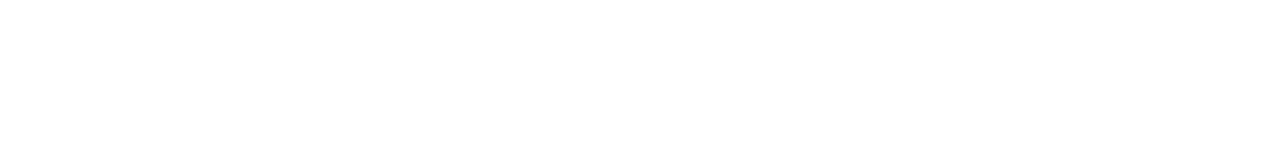
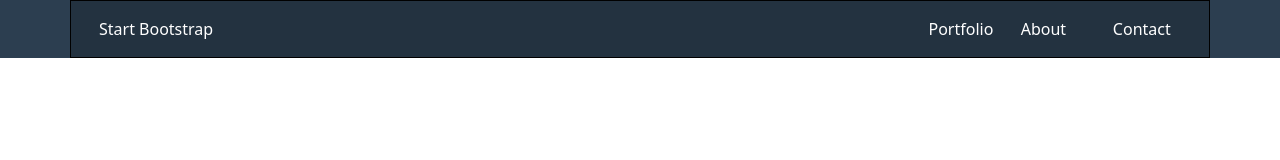
Before and after one commit to EnricoDG97/html-css-bootstrap-freelancer, a plain HTML site: page index.html in a window 1280 px wide. Drawn offline with nearby package versions, Linux system fonts and the light colour scheme.

Commit message:
feat: added nav w/ bootstrap layout features

```diff
--- a/css/style.css
+++ b/css/style.css
@@ -0,0 +1,21 @@
+.__test {
+    border: 1px solid black;
+    background-color: rgba(00, 00, 00, 0.2);
+}
+
+
+.__no_mb {
+    margin-bottom: 0;
+}
+
+.__nav {
+    background-color: #2c3e50;
+    /* test */
+    color: white;
+}
+
+a {
+    text-decoration: none;
+    color: white;
+    cursor: pointer;
+}
--- a/index.html
+++ b/index.html
@@ -9,6 +9,28 @@
     <link rel="stylesheet" href="css/style.css">
 </head>
 <body>
+    <nav class="__nav">
+        <div class="container-lg __test">
+            <div class="row justify-content-between p-3 align-items-center">
+                <div class="col-3">
+                    <a href="#">Start Bootstrap</a>
+                </div>
+                <div class="col-3">
+                    <ul class="row flex-row list-unstyled __no_mb">
+                        <li class="col">
+                            <a href="#">Portfolio</a>
+                        </li>
+                        <li class="col">
+                            <a href="#">About</a>
+                        </li>
+                        <li class="col">
+                            <a href="#">Contact</a>
+                        </li>
+                    </ul>
+                </div>
+            </div>
+        </div>
+    </nav>
 
 
 
```
